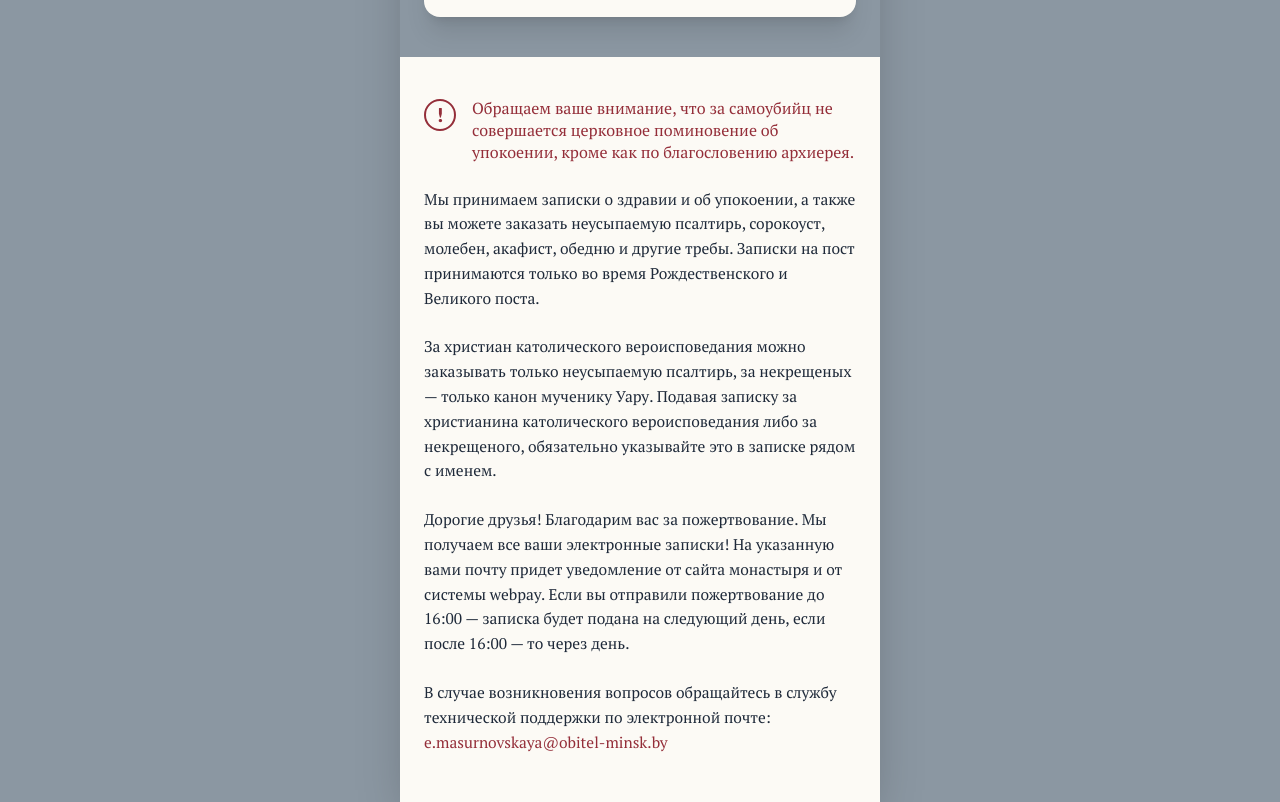
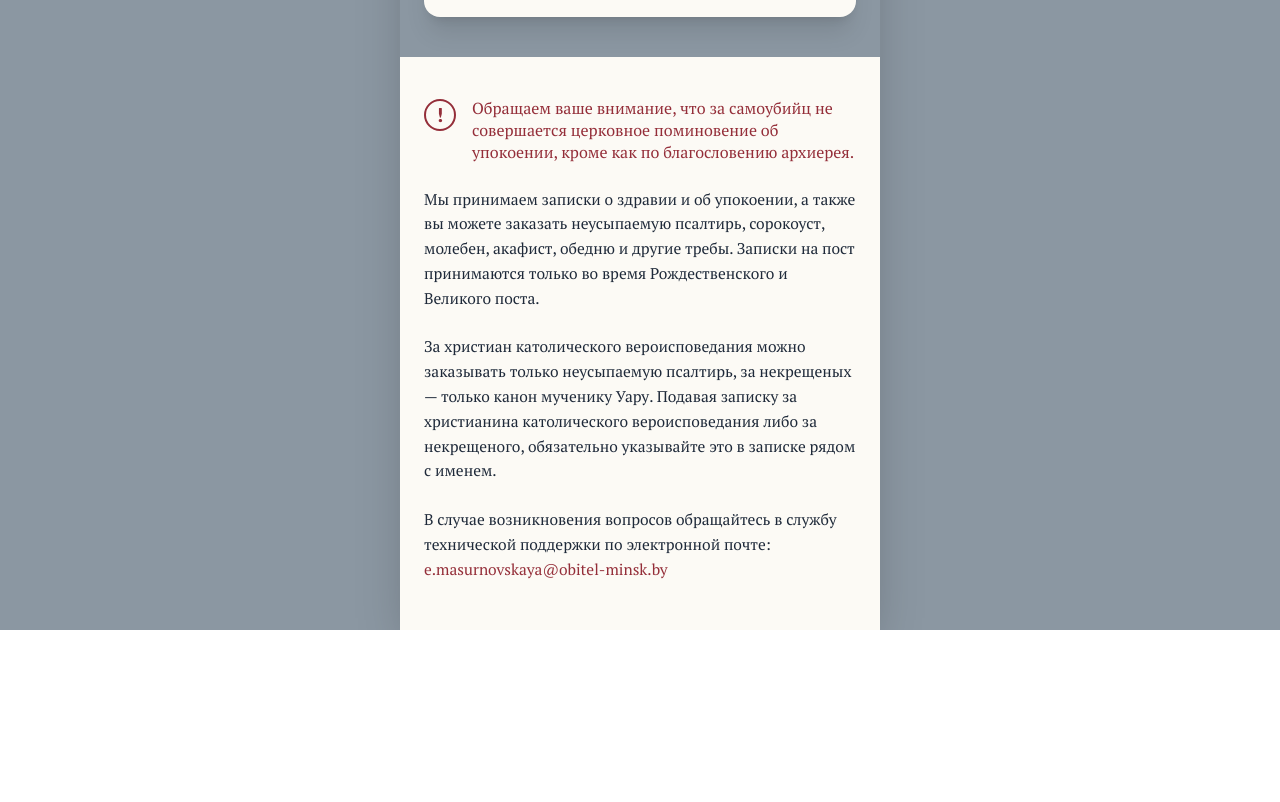
Before and after one commit to alexbelskid/hram-pages, a React (Vite) app: page / in a window 1280 px wide. Shown: the part 1689-2491 px from the top of the page. After the commit the page ends 2319 px from the top, so only its background shows below. Built offline with nearby package versions, Linux system fonts and the light colour scheme.

Commit message:
Update treba options and remove notice

```diff
--- a/src/App.tsx
+++ b/src/App.tsx
@@ -42,12 +42,6 @@ const IntroText = () => (
       обязательно указывайте это в записке рядом с именем.
     </p>
 
-    <p>
-      Дорогие друзья! Благодарим вас за пожертвование. Мы получаем все ваши
-      электронные записки! На указанную вами почту придет уведомление от сайта
-      монастыря и от системы webpay. Если вы отправили пожертвование до 16:00 —
-      записка будет подана на следующий день, если после 16:00 — то через день.
-    </p>
 
     <p className="mb-2">
       В случае возникновения вопросов обращайтесь в службу технической
@@ -65,6 +59,8 @@ export default function App() {
     "Молебен",
     "Панихида",
     "Акафист",
+    "Сорокоуст",
+    "Проскомидия",
   ];
 
   const [treba, setTreba] = useState<string>("Выберите требу");
```
